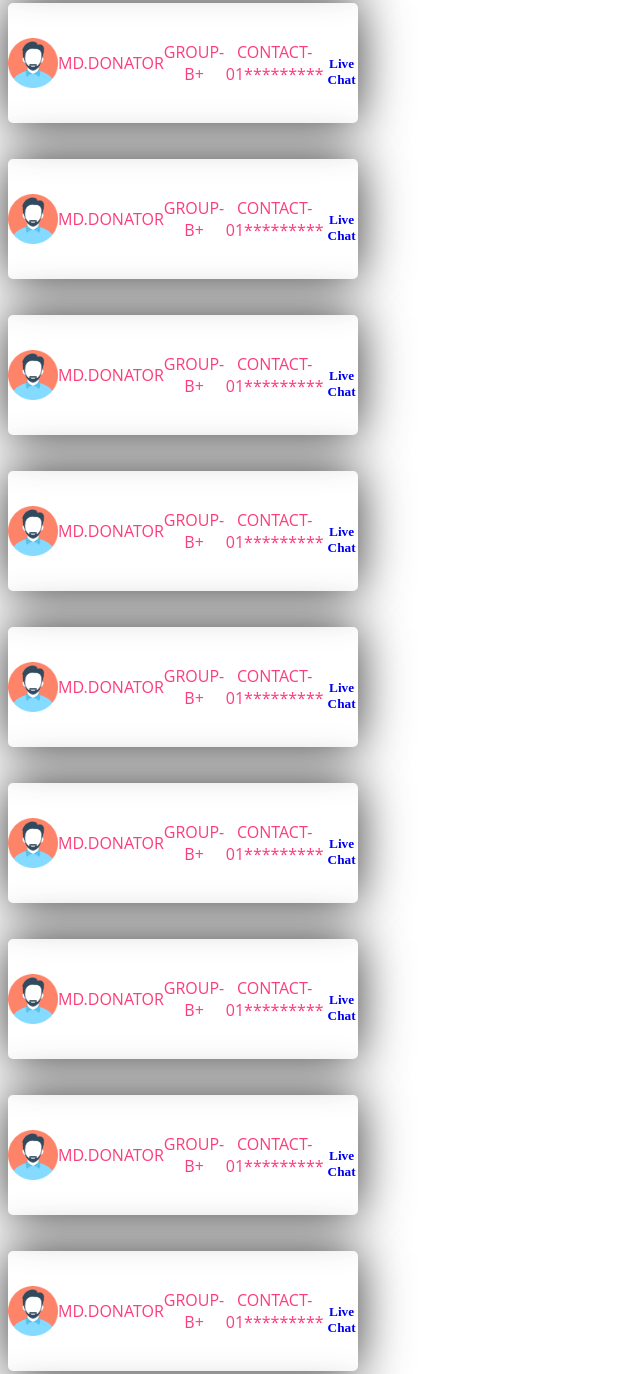
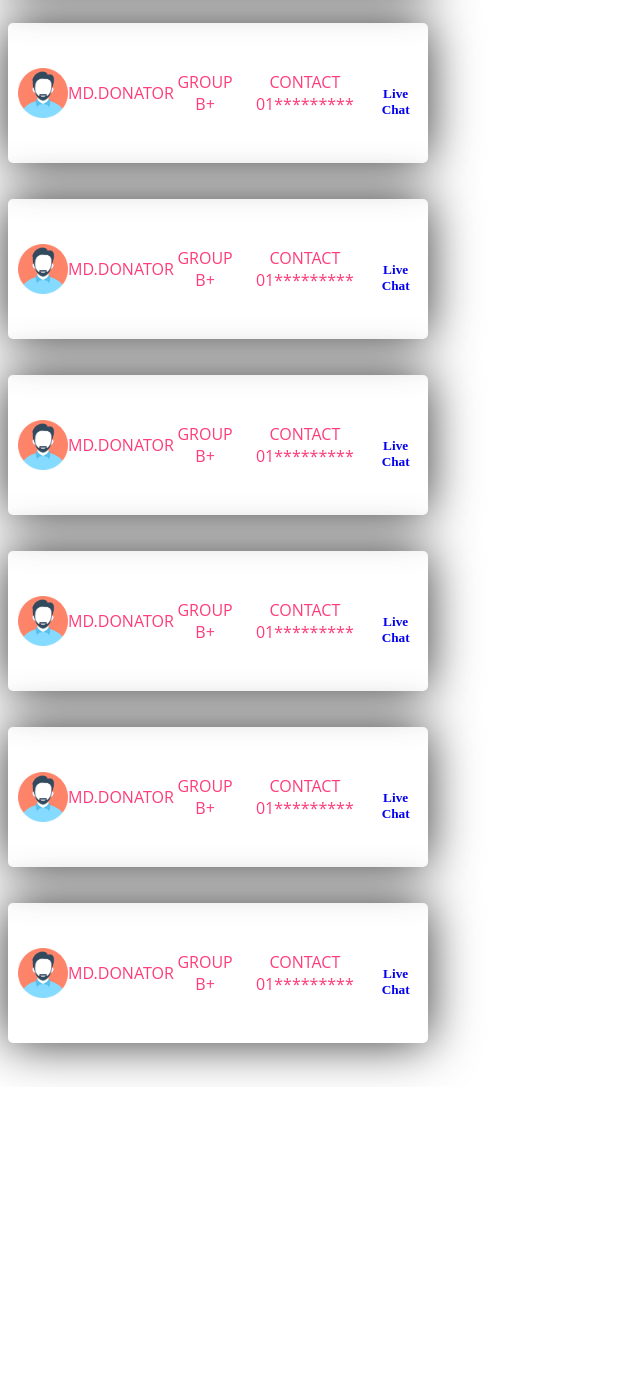
Before and after one commit to a2ein/SAFETYNOTE-S-DELOY, a plain HTML site: page subjects/blodd.html.html in a window 1280 px wide. Shown: the part 212-1586 px from the top of the page, without its empty margins (0-640 px from the left). After the commit the page ends 1299 px from the top, so only its background shows below. Drawn offline with nearby package versions, Linux system fonts and the light colour scheme.

Commit message:
Upload to main

```diff
--- a/subjects/blodd.html.html
+++ b/subjects/blodd.html.html
@@ -21,150 +21,125 @@
 
 <div class="b-c"><img src="men.png.png"><p>        <p>MD.DONATOR</p>
 	<br>
-	<p>GROUP- B+</p>
+	<p>GROUP
+		B+</p>
 	<br>
 
-	<p>CONTACT-01*********</p>
+	<p>CONTACT
+		01*********</p>
+	<br>
+	<a href="https://www.facebook.com/mdnahid.isalm"><div class="m-card"></div> <img src="" > <h5>Live Chat</h5>  </a> <br>
+</p></div>
+
+<br> <br><!---User--->
+
+<div class="Blood1">
+
+
+<div class="b-c"><img src="men.png.png"><p>        <p>MD.DONATOR</p>
+	<br>
+	<p>GROUP
+		B+</p>
+	<br>
+
+	<p>CONTACT
+		01*********</p>
 	<br>
 	<a href="https://www.facebook.com/mdnahid.isalm"><div class="m-card"></div> <img src="" > <h5>Live Chat</h5>  </a> <br>
 </p></div>
 
 <br> <br>
+
+<!---User--->
+
+<div class="Blood1">
+
+
 	<div class="b-c"><img src="men.png.png"><p>        <p>MD.DONATOR</p>
 		<br>
-	<p>GROUP- B+</p>
+		<p>GROUP
+			B+</p>
 		<br>
 
-	<p>CONTACT-01*********</p>
+		<p>CONTACT
+			01*********</p>
 		<br>
-	<a href="#"><div class="m-card"></div> <img src="" > <h5>Live Chat</h5>  </a> <br>
+		<a href="https://www.facebook.com/mdnahid.isalm"><div class="m-card"></div> <img src="" > <h5>Live Chat</h5>  </a> <br>
 	</p></div>
 
+	<br> <br>
+	<!---User--->
+
+<div class="Blood1">
 
 
+	<div class="b-c"><img src="men.png.png"><p>        <p>MD.DONATOR</p>
+		<br>
+		<p>GROUP
+			B+</p>
+		<br>
+
+		<p>CONTACT
+			01*********</p>
+		<br>
+		<a href="https://www.facebook.com/mdnahid.isalm"><div class="m-card"></div> <img src="" > <h5>Live Chat</h5>  </a> <br>
+	</p></div>
 
 	<br> <br>
+	<!---User--->
+
+<div class="Blood1">
+
+
 	<div class="b-c"><img src="men.png.png"><p>        <p>MD.DONATOR</p>
 		<br>
-	<p>GROUP- B+</p>
+		<p>GROUP
+			B+</p>
 		<br>
 
-	<p>CONTACT-01*********</p>
+		<p>CONTACT
+			01*********</p>
 		<br>
-	<a href="#"><div class="m-card"></div> <img src="" > <h5>Live Chat</h5>  </a> <br>
+		<a href="https://www.facebook.com/mdnahid.isalm"><div class="m-card"></div> <img src="" > <h5>Live Chat</h5>  </a> <br>
 	</p></div>
 
+	<br> <br>
+	<!---User--->
+
+<div class="Blood1">
 
 
+	<div class="b-c"><img src="men.png.png"><p>        <p>MD.DONATOR</p>
+		<br>
+		<p>GROUP
+			B+</p>
+		<br>
+
+		<p>CONTACT
+			01*********</p>
+		<br>
+		<a href="https://www.facebook.com/mdnahid.isalm"><div class="m-card"></div> <img src="" > <h5>Live Chat</h5>  </a> <br>
+	</p></div>
+
+	<br> <br>
+	<!---User--->
+
+<div class="Blood1">
 
 
-<br> <br>
 	<div class="b-c"><img src="men.png.png"><p>        <p>MD.DONATOR</p>
 		<br>
-	<p>GROUP- B+</p>
+		<p>GROUP
+			B+</p>
 		<br>
 
-	<p>CONTACT-01*********</p>
+		<p>CONTACT
+			01*********</p>
 		<br>
-	<a href="#"><div class="m-card"></div> <img src="" > <h5>Live Chat</h5>  </a> <br>
+		<a href="https://www.facebook.com/mdnahid.isalm"><div class="m-card"></div> <img src="" > <h5>Live Chat</h5>  </a> <br>
 	</p></div>
 
-
-
-
 	<br> <br>
-<div class="b-c"><img src="men.png.png"><p>        <p>MD.DONATOR</p>
-	<br>
-	<p>GROUP- B+</p>
-	<br>
-
-	<p>CONTACT-01*********</p>
-	<br>
-	<a href="#"><div class="m-card"></div> <img src="" > <h5>Live Chat</h5>  </a> <br>
-</p></div>
-
-
-
-
-
-<br> <br>
-<div class="b-c"><img src="men.png.png"><p>        <p>MD.DONATOR</p>
-	<br>
-	<p>GROUP- B+</p>
-	<br>
-
-	<p>CONTACT-01*********</p>
-	<br>
-	<a href="#"><div class="m-card"></div> <img src="" > <h5>Live Chat</h5>  </a> <br>
-</p></div>
-
-
-
-
-<br> <br>
-<div class="b-c"><img src="men.png.png"><p>        <p>MD.DONATOR</p>
-	<br>
-	<p>GROUP- B+</p>
-	<br>
-
-	<p>CONTACT-01*********</p>
-	<br>
-	<a href="#"><div class="m-card"></div> <img src="" > <h5>Live Chat</h5>  </a> <br>
-</p></div>
-
-
-
-
-<br> <br>
-<div class="b-c"><img src="men.png.png"><p>        <p>MD.DONATOR</p>
-	<br>
-	<p>GROUP- B+</p>
-	<br>
-
-	<p>CONTACT-01*********</p>
-	<br>
-	<a href="#"><div class="m-card"></div> <img src="" > <h5>Live Chat</h5>  </a> <br>
-</p></div>
-
-
-
-<br> <br>
-<div class="b-c"><img src="men.png.png"><p>        <p>MD.DONATOR</p>
-	<br>
-	<p>GROUP- B+</p>
-	<br>
-
-	<p>CONTACT-01*********</p>
-	<br>
-	<a href="#"><div class="m-card"></div> <img src="" > <h5>Live Chat</h5>  </a> <br>
-</p></div>
-
-
-<br> <br>
-<div class="b-c"><img src="men.png.png"><p>        <p>MD.DONATOR</p>
-	<br>
-	<p>GROUP- B+</p>
-	<br>
-
-	<p>CONTACT-01*********</p>
-	<br>
-	<a href="#"><div class="m-card"></div> <img src="" > <h5>Live Chat</h5>  </a> <br>
-</p></div>
-
-
-
-
-<br> <br>
-<div class="b-c"><img src="men.png.png"><p>        <p>MD.DONATOR</p>
-	<br>
-	<p>GROUP- B+</p>
-	<br>
-
-	<p>CONTACT-01*********</p>
-	<br>
-	<a href="#"><div class="m-card"></div> <img src="" > <h5>Live Chat</h5>  </a> <br>
-</p></div>
-
 
 
 
--- a/subjects/styleb.css
+++ b/subjects/styleb.css
@@ -1,7 +1,7 @@
 .Blood1  {
     color: rgb(255, 222, 179);
 
-	display: ;
+	display:lex ;
 	flex-wrap: wrap;
 	justify-content: center;
 	align-items: center;
@@ -13,10 +13,10 @@
     text-decoration: none;
     display: flex;
 	justify-content: space-around;
-	padding: 0px;
+	padding: 10px;
 	align-items: center;
 	text-align: center;
-	width: 350px;
+	width: 400px;
 	height: 120px;
 	box-shadow: inset 0 0 20px rgba(255,255,255,0.05),
 					0 0 50px rgba(0,0,0,0.8);
@@ -32,8 +32,8 @@ width: 50px;
 .Blood1 .b-c p{
 	color: #fd3d7a;
     text-align: center;
-    justify-self: ;
-	font-size: 1em;
+    justify-self: justify;
+	font-size: 1rem;
 	font-family: 'Open Sans',sans-serif;
     text-decoration-line: none;
 
@@ -64,8 +64,6 @@ h3{
 }
 .Blood1 a {
     text-align: center;
-    .sw a {
-        padding: 10;
-        margin: 40px 10px;
+        padding: ;
+        margin: px 0px;
     }
-}
```
Lines whose indentation alone changed are shown as unchanged.
